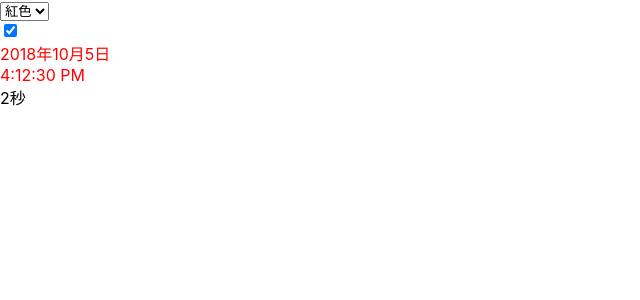
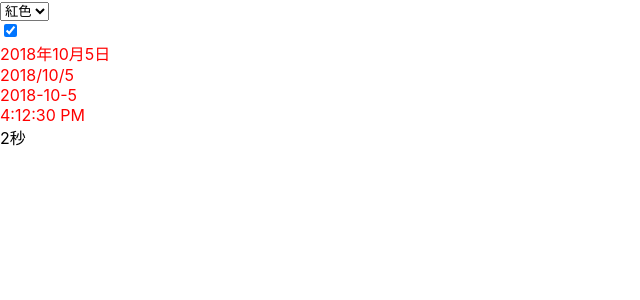
Before and after one commit to max80713/react-30-days, a React (Create React App) app in the folder my-app/: page / in a window 1280 px wide. Both pictures are taken after a click on the checkbox 10 px from the left and 30 px from the top of the page. Shown: the top 300 px of the page, without its empty margins (0-640 px from the left). Built offline with nearby package versions, Linux system fonts and the light colour scheme.

Commit message:
Add day twentieth example code

```diff
--- a/my-app/src/Clock.js
+++ b/my-app/src/Clock.js
@@ -18,7 +18,15 @@ class Clock extends React.Component {
 
     return (
       <div>
-        <ClockDate year={currentTime.getFullYear()} month={currentTime.getMonth() + 1} date={currentTime.getDate()} />
+        <ClockDate year={currentTime.getFullYear()} month={currentTime.getMonth() + 1} date={currentTime.getDate()} render={(year, month, date) => {
+          return `${year}年${month}月${date}日`;
+        }}/>
+        <ClockDate year={currentTime.getFullYear()} month={currentTime.getMonth() + 1} date={currentTime.getDate()} render={(year, month, date) => {
+          return `${year}/${month}/${date}`;
+        }}/>
+        <ClockDate year={currentTime.getFullYear()} month={currentTime.getMonth() + 1} date={currentTime.getDate()} render={(year, month, date) => {
+          return `${year}-${month}-${date}`;
+        }}/>
         <div ref={this.timeRef}>{currentTime.toLocaleTimeString()}</div>
       </div>
     );
--- a/my-app/src/ClockDate.js
+++ b/my-app/src/ClockDate.js
@@ -13,7 +13,7 @@ class ClockDate extends React.PureComponent {
       <Context.Consumer>
         {value => (
           <div style={{ color: value }}>
-            {`${year}年${month}月${date}日`}
+            {this.props.render(year, month, date)}
           </div>
         )}
       </Context.Consumer>
```
